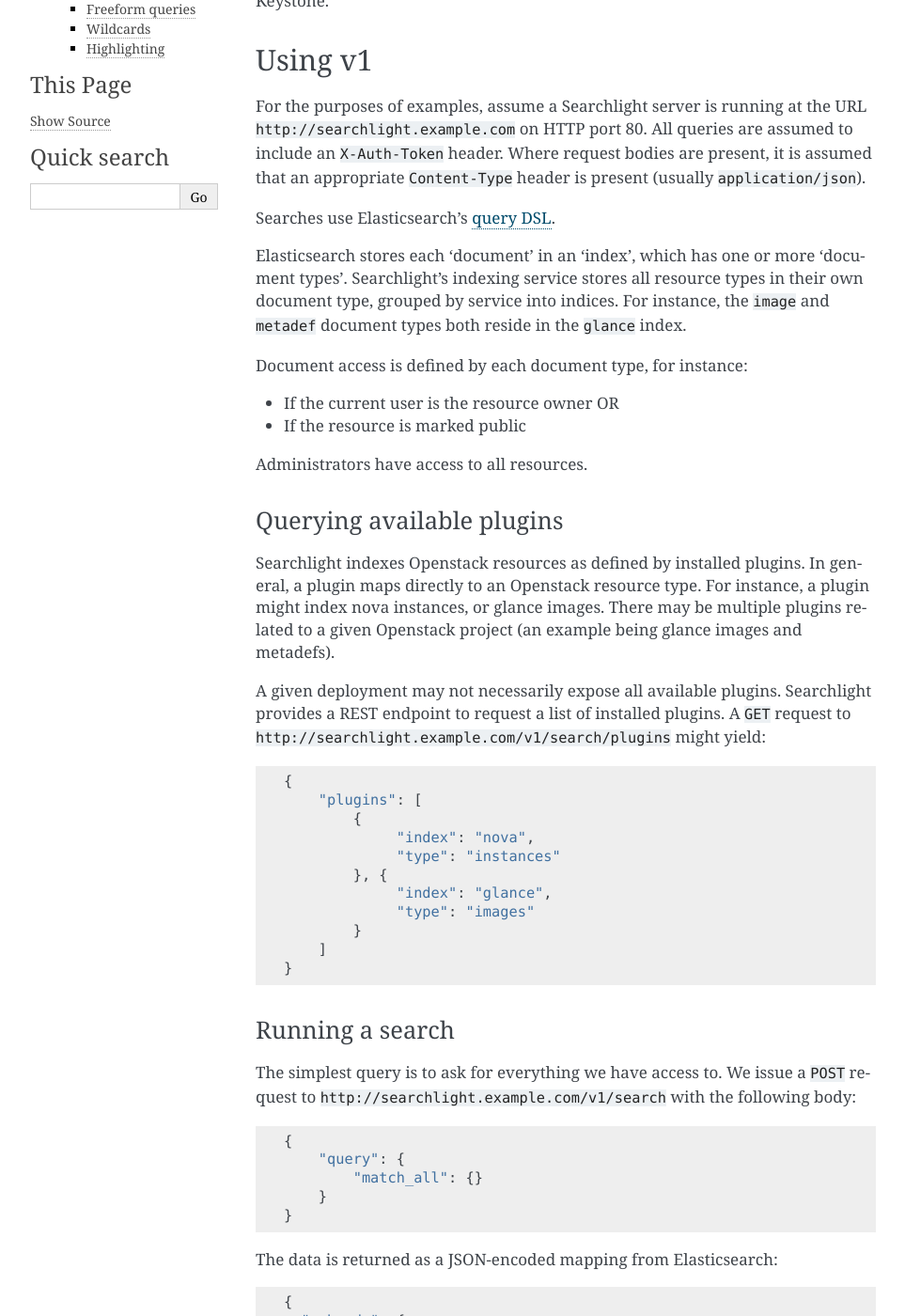
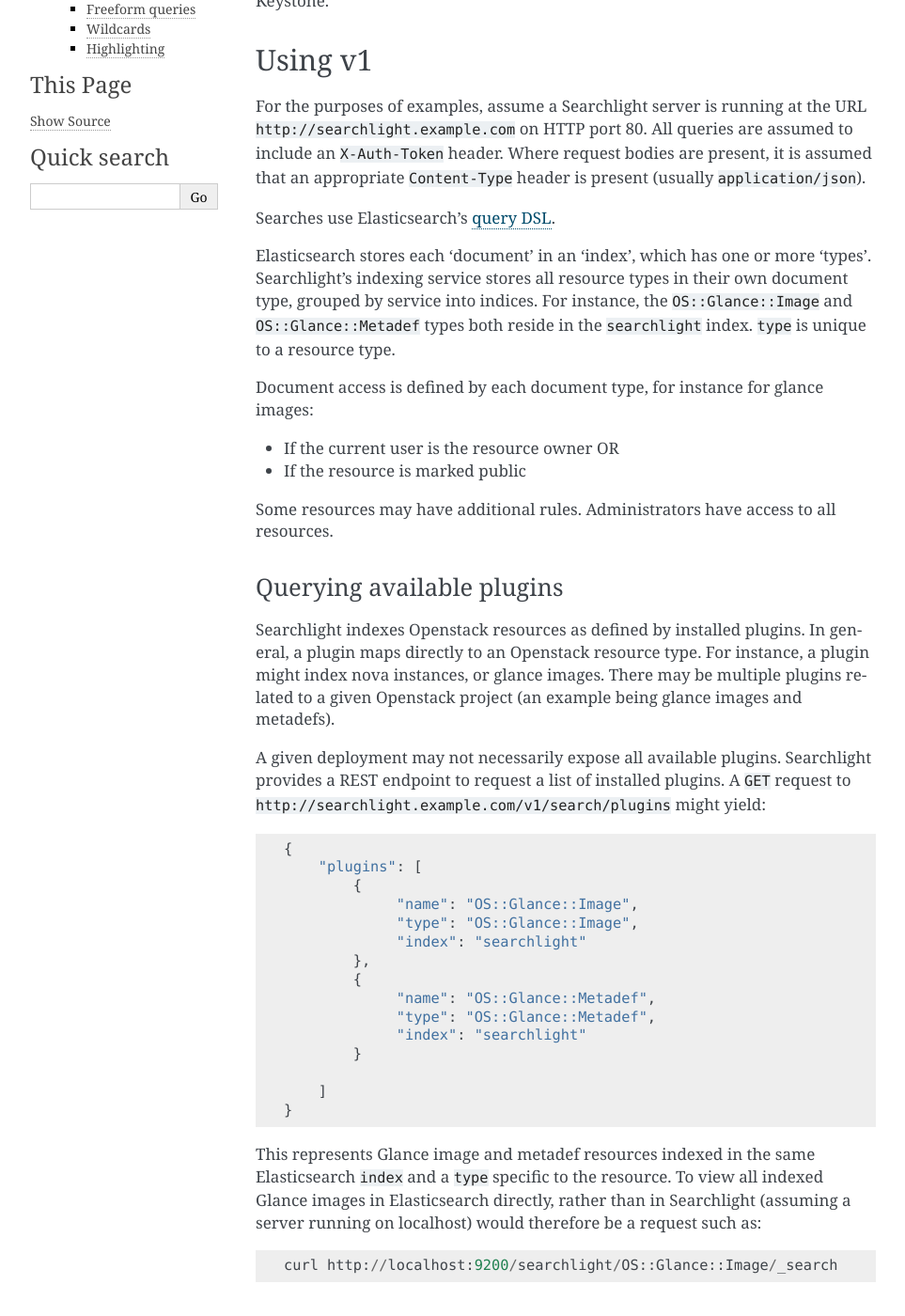
Before and after one commit to openstack-archive/searchlight, a Sphinx documentation site: the page built from doc/source/searchlightapi.rst, in a window 1280 px wide and 1400 px high, scrolled down 389 px. Shown: the whole window at 94% size, without its empty margins (148-1111 px from the left). Built offline with Sphinx 7.4.7, drawn with Linux system fonts in a browser that asks for light colours; formulas are drawn with MathJax 3; the version number is read from the project's files by our own code; some of the changed text lies outside the part shown.

Commit message:
Enable configurable index names
The 'enabled plugin' interface now returns a resource type to plugin
mapping so that the internal details of indexing are less tied to the
API, and specifically so that Elasticsearch index names are configurable
without requiring clients to be aware of it.

The elasticsearch doc type is NOT expected to be configurable, for the
reason that there seems no compelling reason to allow it; for that
reason, 'type' should uniquely identify a plugin (and it's suggested
that be the openstack identifier for a resource). In the event that this
changes, 'resource_type' is currently a pseudonym for 'type' in the
search API btu could be expanded in plugin implementations to fully
abstract away the elasticsearch doc type.

Changes the glance plugin index name to 'searchlight'.

Change-Id: Ibf562df1c3cc6b0c17ee65886641cfa9e6468d5e
Implements: blueprint dont-expose-index-doctype

```diff
--- a/doc/source/searchlightapi.rst
+++ b/doc/source/searchlightapi.rst
@@ -43,17 +43,18 @@
 `query DSL <http://www.elasticsearch.org/guide/en/elasticsearch/reference/current/query-dsl.html>`_.
 
 Elasticsearch stores each 'document' in an 'index', which has one or more
-'document types'. Searchlight's indexing service stores all resource
+'types'. Searchlight's indexing service stores all resource
 types in their own document type, grouped by service into indices. For
-instance, the ``image`` and ``metadef`` document types both reside in the
-``glance`` index.
+instance, the ``OS::Glance::Image`` and ``OS::Glance::Metadef`` types both
+reside in the ``searchlight`` index. ``type`` is unique to a resource type.
 
-Document access is defined by each document type, for instance:
+Document access is defined by each document type, for instance for glance
+images:
 
 * If the current user is the resource owner OR
 * If the resource is marked public
 
-Administrators have access to all resources.
+Some resources may have additional rules. Administrators have access to all resources.
 
 Querying available plugins
 ~~~~~~~~~~~~~~~~~~~~~~~~~~
@@ -72,14 +73,25 @@
     {
         "plugins": [
             {
-                 "index": "nova",
-                 "type": "instances"
-            }, {
-                 "index": "glance",
-                 "type": "images"
+                 "name": "OS::Glance::Image",
+                 "type": "OS::Glance::Image",
+                 "index": "searchlight"
+            },
+            {
+                 "name": "OS::Glance::Metadef",
+                 "type": "OS::Glance::Metadef",
+                 "index": "searchlight"
             }
+
         ]
     }
+
+This represents Glance image and metadef resources indexed in the same
+Elasticsearch ``index`` and a ``type`` specific to the resource. To view
+all indexed Glance images in Elasticsearch directly, rather than in Searchlight
+(assuming a server running on localhost) would therefore be a request such as::
+
+    curl http://localhost:9200/searchlight/OS::Glance::Image/_search
 
 Running a search
 ~~~~~~~~~~~~~~~~
@@ -106,8 +118,8 @@
       "hits": [
         {
           "_id": "76580e9d-f83d-49d8-b428-1fb90c5d8e95",
-          "_index": "glance",
-          "_type": "image"
+          "_index": "searchlight",
+          "_type": "OS::Glance::Image"
           "_score": 1.0,
           "_source": {
             "id": "76580e9d-f83d-49d8-b428-1fb90c5d8e95",
@@ -120,7 +132,7 @@
         },
         {
           "_id": "OS::Software::DBMS",
-          "_index": "glance",
+          "_index": "searchlight",
           "_type": "metadef",
           "_score": 1.0,
           "_source": {
@@ -169,7 +180,7 @@
 
 * ``_index``
 
-  The service to which the resource belongs (e.g. ``glance``).
+  The service to which the resource belongs (e.g. ``searchlight``).
 
 * ``_type``
 
@@ -204,12 +215,13 @@
         "query": {
             "match_all": {}
         },
-        "index": "glance",
-        "type": ["image", "metadef"]
+        "type": ["OS::Glance::Image", "OS::Glance::Metadefs"]
     }
 
 If ``index`` or ``type`` are not provided they will default to covering as
-wide a range of results as possible.
+wide a range of results as possible. Be aware that it is possible to specify
+combinations of ``index`` and ``type`` that can return no results. In general
+``type`` is preferred since ``type`` is unique to a resource.
 
 Retrieving an item by id
 ************************
@@ -217,7 +229,7 @@
 Elasticsearch's `term query <http://www.elasticsearch.org/guide/en/elasticsearch/reference/current/query-dsl-term-query.html>`_::
 
   {
-    "index": "glance",
+    "index": "searchlight",
     "query": {
       "term": {
         "id": "79fa243d-e05d-4848-8a9e-27a01e83ceba"
@@ -230,8 +242,7 @@
 To restrict the ``source`` to include only certain fields::
 
   {
-    "index": "glance",
-    "type": "image",
+    "type": "OS::Glance::Image",
     "fields": ["name", "size"]
   }
 
@@ -247,13 +258,13 @@
       "hits": [
         {
           "_id": "76580e9d-f83d-49d8-b428-1fb90c5d8e95",
-          "_index": "glance",
+          "_index": "searchlight",
           "_score": 1.0,
           "_source": {
             "name": "cirros-0.3.2-x86_64-uec",
             "size": 3723817
           },
-          "_type": "image"
+          "_type": "OS::Glance::Image"
         },
         ...
       ],
@@ -310,8 +321,7 @@
 
 
   {
-    "index": "glance",
-    "type": "metadef"
+    "type": "OS::Glance::Metadefs",
     "query": {
       "query_string": {
         "query": "database"
@@ -333,12 +343,12 @@
       "hits": [
         {
           "_id": "OS::Software::DBMS",
-          "_index": "glance",
+          "_index": "searchlight",
+          "_type": "OS::Glance::Metadef",
           "_score": 0.56079304,
           "_source": {
             "description": "A database is an organized collection of data. The data is typically organized to model aspects of reality in a way that supports processes requiring information. Database management systems are computer software applications that interact with the user, other applications, and the database itself to capture and analyze data. (http://en.wikipedia.org/wiki/Database)"
           },
-          "_type": "metadef",
           "highlight": {
             "description": [
               "A <em>database</em> is an organized collection of data. The data is typically organized to model aspects of",
```
Also changed, not shown: other parts of doc/source/searchlightapi.rst (+0 -1 lines), 10 other files.
